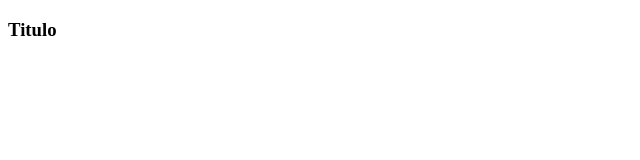
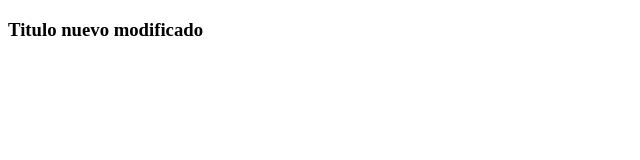
Before and after one commit to rudyENgithub/git-helloworl, a plain HTML site: page index.html in a window 1280 px wide. Shown: the whole page, without its empty margins (0-640 px from the left). Drawn offline with Linux system fonts and the light colour scheme.

Commit message:
se modifico index

```diff
--- a/index.html
+++ b/index.html
@@ -7,6 +7,6 @@
     <title>demo GIT</title>
 </head>
 <body>
-    <h3>Titulo</h3>
+    <h3>Titulo nuevo modificado</h3>
 </body>
 </html>
```
